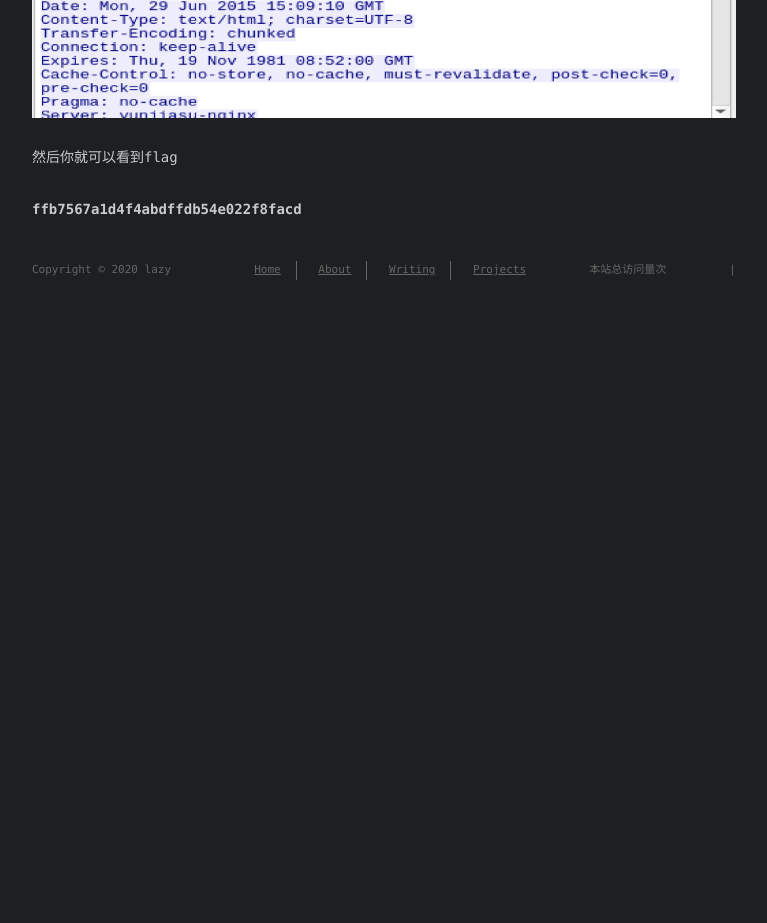
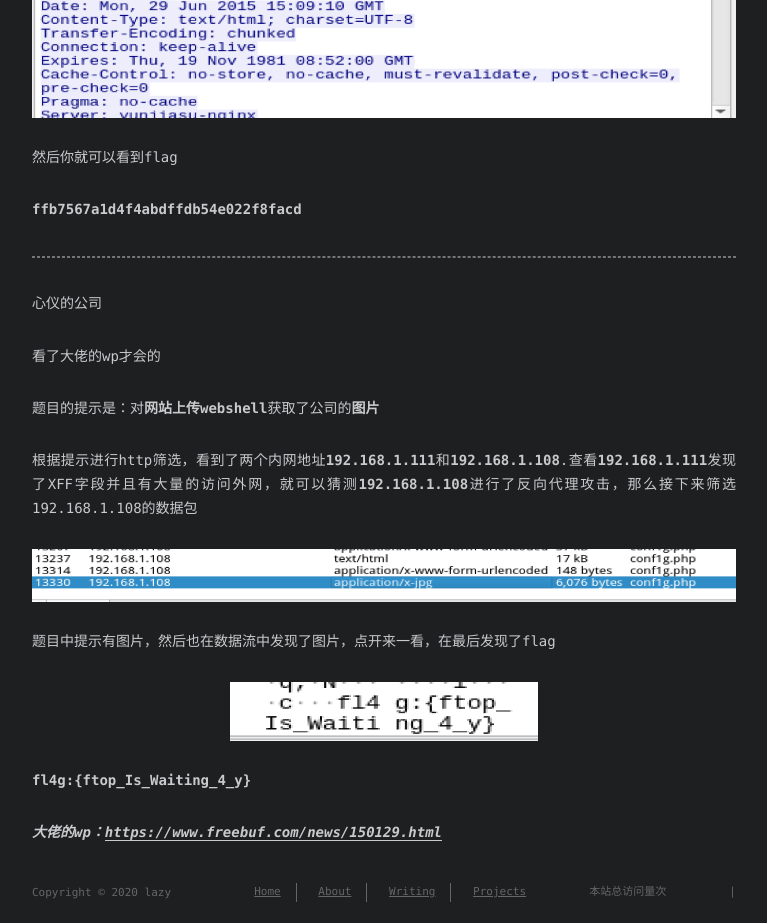
Before and after one commit to LS-sss/LS-sss.github.io, a plain HTML site: page 2020/04/30/misc-wireshark/index.html in a window 1280 px wide. Shown: the part 1061-1984 px from the top of the page, without its empty margins (256-1023 px from the left). Before the commit the page ends 1361 px from the top, so only its background shows below. Drawn offline with Linux system fonts and the light colour scheme; some packages are replaced by stand-ins of ours; a script that the page names is missing; a web font is replaced by a local one.

Commit message:
Site updated: 2020-04-30 12:39:14

```diff
--- a/2020/04/30/misc-wireshark/index.html
+++ b/2020/04/30/misc-wireshark/index.html
@@ -6,18 +6,20 @@
     <meta http-equiv="X-UA-Compatible" content="IE=edge">
     <meta name="HandheldFriendly" content="True">
     <meta name="viewport" content="width=device-width, initial-scale=1, maximum-scale=1" />
-    <meta name="description" content="攻防世界——miscwireshark-1 根据题目登入网站的一段流量包应该是http协议，提交的表单应该是post方式  用wireshark打开pcap文件，找到Protocol中的http和info中的post的包 右键-&gt;追踪流-&gt;http  然后你就可以看到flag ffb7567a1d4f4abdffdb54e022f8facd">
+    <meta name="description" content="攻防世界——miscwireshark-1 根据题目登入网站的一段流量包应该是http协议，提交的表单应该是post方式  用wireshark打开pcap文件，找到Protocol中的http和info中的post的包 右键-&gt;追踪流-&gt;http  然后你就可以看到flag ffb7567a1d4f4abdffdb54e022f8facd  心仪的公司 看了大佬的wp才会的 题目的提">
 <meta property="og:type" content="article">
 <meta property="og:title" content="misc_流量分析">
 <meta property="og:url" content="http://yoursite.com/2020/04/30/misc-wireshark/index.html">
 <meta property="og:site_name" content="lazy&#39;s blog">
-<meta property="og:description" content="攻防世界——miscwireshark-1 根据题目登入网站的一段流量包应该是http协议，提交的表单应该是post方式  用wireshark打开pcap文件，找到Protocol中的http和info中的post的包 右键-&gt;追踪流-&gt;http  然后你就可以看到flag ffb7567a1d4f4abdffdb54e022f8facd">
+<meta property="og:description" content="攻防世界——miscwireshark-1 根据题目登入网站的一段流量包应该是http协议，提交的表单应该是post方式  用wireshark打开pcap文件，找到Protocol中的http和info中的post的包 右键-&gt;追踪流-&gt;http  然后你就可以看到flag ffb7567a1d4f4abdffdb54e022f8facd  心仪的公司 看了大佬的wp才会的 题目的提">
 <meta property="og:locale" content="en_US">
 <meta property="og:image" content="http://yoursite.com/2020/04/30/misc-wireshark/1.png">
 <meta property="og:image" content="http://yoursite.com/2020/04/30/misc-wireshark/2.png">
 <meta property="og:image" content="http://yoursite.com/2020/04/30/misc-wireshark/3.png">
+<meta property="og:image" content="http://yoursite.com/2020/04/30/misc-wireshark/4.png">
+<meta property="og:image" content="http://yoursite.com/2020/04/30/misc-wireshark/5.png">
 <meta property="article:published_time" content="2020-04-30T03:18:53.000Z">
-<meta property="article:modified_time" content="2020-04-30T03:30:16.105Z">
+<meta property="article:modified_time" content="2020-04-30T04:39:01.983Z">
 <meta property="article:author" content="lazy">
 <meta name="twitter:card" content="summary">
 <meta name="twitter:image" content="http://yoursite.com/2020/04/30/misc-wireshark/1.png">
@@ -156,6 +158,16 @@
 <p><img src="/2020/04/30/misc-wireshark/3.png" alt="1-3"></p>
 <p>然后你就可以看到flag</p>
 <p><strong>ffb7567a1d4f4abdffdb54e022f8facd</strong></p>
+<hr>
+<p>心仪的公司</p>
+<p>看了大佬的wp才会的</p>
+<p>题目的提示是：对<strong>网站上传webshell</strong>获取了公司的<strong>图片</strong></p>
+<p>根据提示进行http筛选，看到了两个内网地址<strong>192.168.1.111</strong>和<strong>192.168.1.108</strong>.查看<strong>192.168.1.111</strong>发现了XFF字段并且有大量的访问外网，就可以猜测<strong>192.168.1.108</strong>进行了反向代理攻击，那么接下来筛选192.168.1.108的数据包</p>
+<p><img src="/2020/04/30/misc-wireshark/4.png" alt="2-1"></p>
+<p>题目中提示有图片，然后也在数据流中发现了图片，点开来一看，在最后发现了flag</p>
+<p><img src="/2020/04/30/misc-wireshark/5.png" alt="2-2"></p>
+<p><strong>fl4g:{ftop_Is_Waiting_4_y}</strong></p>
+<p><strong><em>大佬的wp：<a href="https://www.freebuf.com/news/150129.html" target="_blank" rel="noopener">https://www.freebuf.com/news/150129.html</a></em></strong></p>
 
   </div>
 </article>
```
Also changed, not shown: 2020/04/30/misc-wireshark/4.png (added), 2020/04/30/misc-wireshark/5.png (added).
